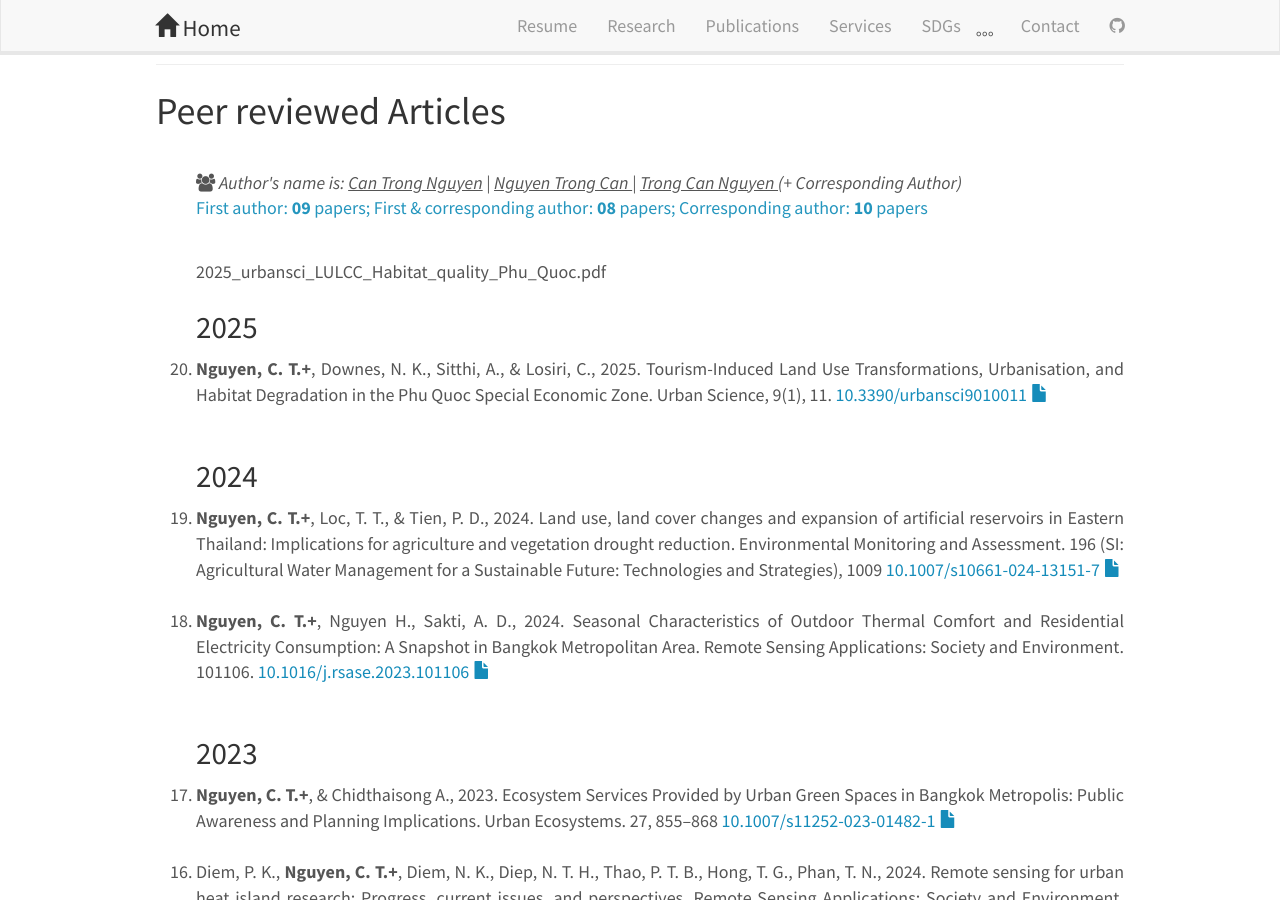
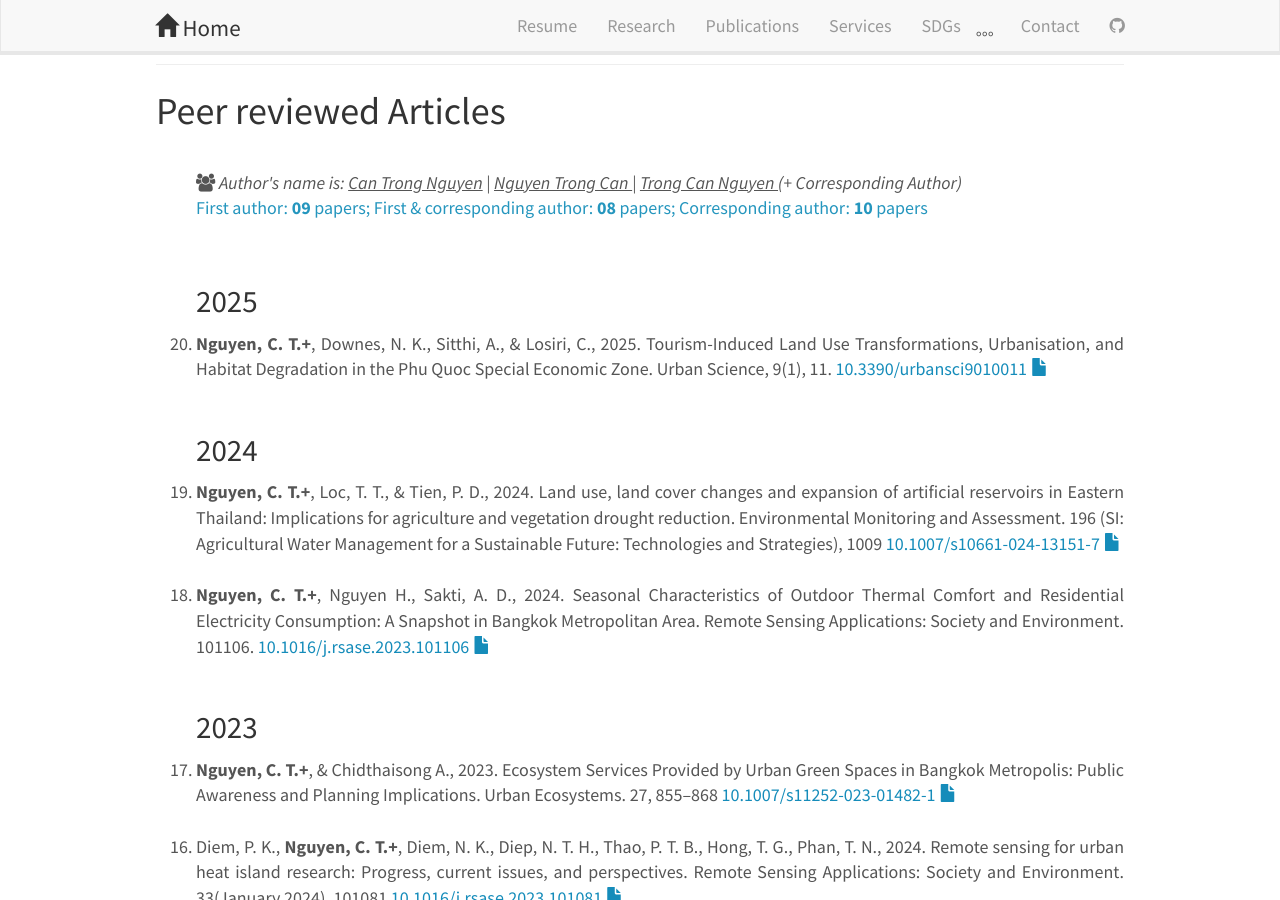
Before and after one commit to canng/cann, a Jekyll site: the page built from _pages/publications.md, in a window 1280 px wide and 900 px high, scrolled down 585 px. Built offline with Jekyll 4.4.1, drawn with Linux system fonts in a browser that asks for light colours; nearby versions of some CDN libraries; some web fonts are replaced.

Commit message:
Remove unnecessary file

```diff
--- a/_pages/publications.md
+++ b/_pages/publications.md
@@ -44,8 +44,6 @@ permalink: /publications/
 <p style='color: #2596be; font-size: 18px; text-align: justify"'>First author: <b>09</b> papers; First & corresponding author: <b>08</b> papers; Corresponding author: <b>10</b> papers</p>
 
 <br>
-
-2025_urbansci_LULCC_Habitat_quality_Phu_Quoc.pdf
 
 <h3>2025 </h3>
 
```
